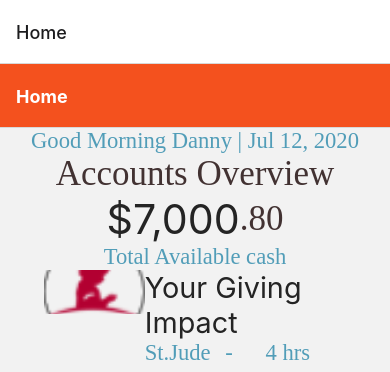
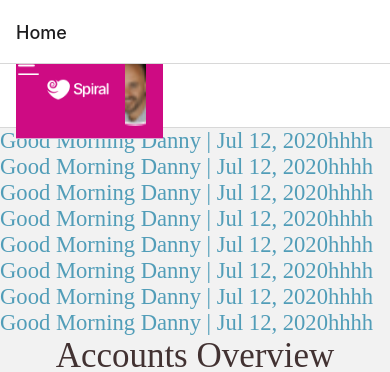
Before and after one commit to Sveta598/Hello-World-app, a React Native app: screen /Home in a window 390 px wide. Shown: the top 372 px of the page. Built offline with nearby package versions, Linux system fonts and the light colour scheme.

Commit message:
Changes 16.08.21

```diff
--- a/App.js
+++ b/App.js
@@ -9,6 +9,7 @@ import AccountsStack from './App/Navigation/AccountsStack';
 import Giving from './App/Screens/Giving';
 import Payments from './App/Screens/Payments';
 import Cards from './App/Screens/Cards';
+import { BlurView } from "@react-native-community/blur";
 
 import { BottomTabBar, createBottomTabNavigator } from '@react-navigation/bottom-tabs';
 
@@ -19,15 +20,43 @@ function App() {
     <SafeAreaProvider>
       <ThemeProvider theme={Theme}>
         <NavigationContainer>
-          <Tab.Navigator tabBar={props => <BottomTabBar {...props} />}>
+          <Tab.Navigator
+                      tabBarOptions={{
+                        style: {
+                          backgroundColor: 'transparent'
+                        }
+                      }}
+
+
+          tabBar={props =>
+
+            <BlurView
+            style={{
+              position: 'absolute',
+              bottom: 0,
+              left: 0,
+              right: 0,
+            }}
+            tint="dark"
+            intensity={100}
+          >
+
+          <BottomTabBar {...props} />
+
+          </BlurView>
+
+
+        } >
             <Tab.Screen
               name="Home"
               component={HomeStack}
               options={{
                 tabBarLabel: 'Home',
                 tabBarIcon: () => (
-                    <Image source={require('./App/Assets/Images/home.png')} />
-                ),
+                  <Image source={require('./App/Assets/Images/home.png')}
+
+                  />
+                 ),
               }}
             />
             <Tab.Screen
--- a/App/Navigation/AccountsStack.js
+++ b/App/Navigation/AccountsStack.js
@@ -1,25 +1,47 @@
 import React from 'react';
 import { createNativeStackNavigator } from '@react-navigation/native-stack';
+import { View, TouchableHighlight, Image } from 'react-native';
+
+import { Text } from 'react-native-elements';
 import Accounts from '../Screens/Accounts';
 import Savings from '../Screens/Savings';
 
 const Stack = createNativeStackNavigator();
 
+function AccountsTitle({ navigation }) {
+  return (
+    <View
+      style={{ flexDirection: 'row',
+      borderBottomWidth: 0.5, padding: 2,
+      borderBottomColor: '#d6a8d0', backgroundColor: '#ce0b83'}}>
+        <TouchableHighlight style={{justifyContent: 'center',
+        alignItems: 'center'}}
+        onPress={() => navigation.navigate('Home')}>
+         <Image
+          source={require('../Assets/Images/back.png')}
+          style={{flex: 1, color: '#000', width: 38, height: 38,
+          marginLeft: 15, marginTop: 15, marginBottom: 15}} />
+        </TouchableHighlight>
+          <View style={{ flexDirection: 'row',
+          justifyContent: 'center', alignItems: 'center', flex: 4}}>
+            <Text h3 style={{ color: '#fff'}}>Accounts</Text>
+          </View>
+          <Image
+          source={require('../Assets/Images/oval.png')}
+          style={{flex: 1, width: 70, height: 70,
+          marginRight: 15, marginBottom: 10}} />
+    </View>
+  );
+}
+
 function AccountsStack() {
     return (
-
             <Stack.Navigator initialRouteName="Accounts">
               <Stack.Screen name="Accounts" component={Accounts}
                 options={{
-                  title: 'Accounts',
-                  headerStyle: {
-                    backgroundColor: '#f4511e',
-                  },
-                  headerTintColor: '#fff',
-                  headerTitleStyle: {
-                    fontWeight: 'bold',
-                  }
+                  headerTitle: props => <AccountsTitle {...props} />
                 }}
+
               />
               <Stack.Screen name="Savings" component={Savings}
                 options={{
--- a/App/Navigation/HomeStack.js
+++ b/App/Navigation/HomeStack.js
@@ -1,24 +1,41 @@
 import React from 'react';
 import { createNativeStackNavigator } from '@react-navigation/native-stack';
+import { View, Image } from 'react-native';
 import Home from '../Screens/Home';
 import Checking from '../Screens/Checking';
 
 const Stack = createNativeStackNavigator();
 
+function HomeTitle() {
+  return (
+    <View
+      style={{ flexDirection: 'row',
+      borderBottomWidth: 0.5, padding: 2,
+      borderBottomColor: '#d6a8d0', backgroundColor: '#ce0b83'}}>
+         <Image
+          source={require('../Assets/Images/burgerMenuIcon.png')}
+          style={{flex: 1, color: '#000'}} />
+          <View style={{ flexDirection: 'row', flex: 4}}>
+            <Image
+            source={require('../Assets/Images/logo.png')}
+            style={{flex: 1, color: '#e777d5',
+            width: 38, height: 38,
+            marginTop: 15 }} />
+          </View>
+          <Image
+          source={require('../Assets/Images/oval.png')}
+          style={{flex: 1, width: 70, height: 70,
+          marginRight: 15, marginBottom: 10}} />
+    </View>
+  );
+}
+
 function HomeStack() {
   return (
-
     <Stack.Navigator initialRouteName="Home">
       <Stack.Screen name="Home" component={Home}
         options={{
-          title: 'Home',
-          headerStyle: {
-            backgroundColor: '#f4511e',
-          },
-          headerTintColor: '#fff',
-          headerTitleStyle: {
-            fontWeight: 'bold',
-          }
+          headerTitle: props => <HomeTitle {...props} />
         }}
       />
       <Stack.Screen name="Checking" component={Checking}
--- a/App/Screens/Home.js
+++ b/App/Screens/Home.js
@@ -8,7 +8,25 @@ function Home() {
         <View style={{ alignItems: 'center', justifyContent: 'center' }}>
 
           <View>
-            <Text h4>Good Morning Danny | Jul 12, 2020</Text>
+            <Text h4>Good Morning Danny | Jul 12, 2020hhhh
+            Good Morning Danny | Jul 12, 2020hhhh
+            Good Morning Danny | Jul 12, 2020hhhh
+            Good Morning Danny | Jul 12, 2020hhhh
+            Good Morning Danny | Jul 12, 2020hhhh
+
+            Good Morning Danny | Jul 12, 2020hhhh
+
+            Good Morning Danny | Jul 12, 2020hhhh
+
+            Good Morning Danny | Jul 12, 2020hhhh
+
+
+
+
+
+
+
+            </Text>
           </View>
 
           <View style={{ alignItems: 'center', justifyContent: 'center' }}>
--- a/package.json
+++ b/package.json
@@ -11,6 +11,7 @@
   },
   "dependencies": {
     "@react-native-async-storage/async-storage": "^1.15.5",
+    "@react-native-community/blur": "^3.6.0",
     "@react-navigation/bottom-tabs": "^6.0.4",
     "@react-navigation/native": "^6.0.1",
     "@react-navigation/native-stack": "^6.0.2",
```
Also changed, not shown: 2 other files (tests, documents, lock files or other folders).
